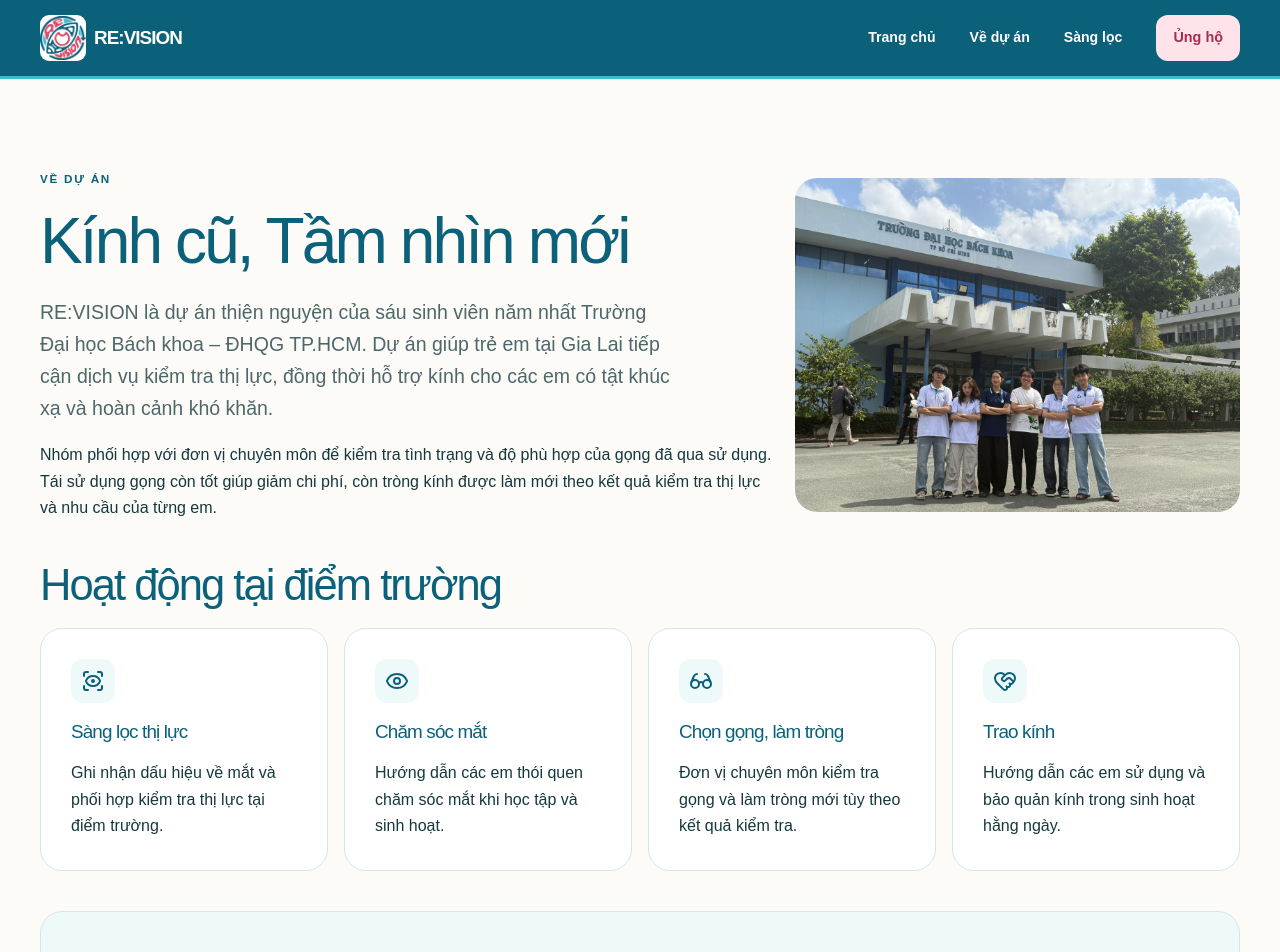
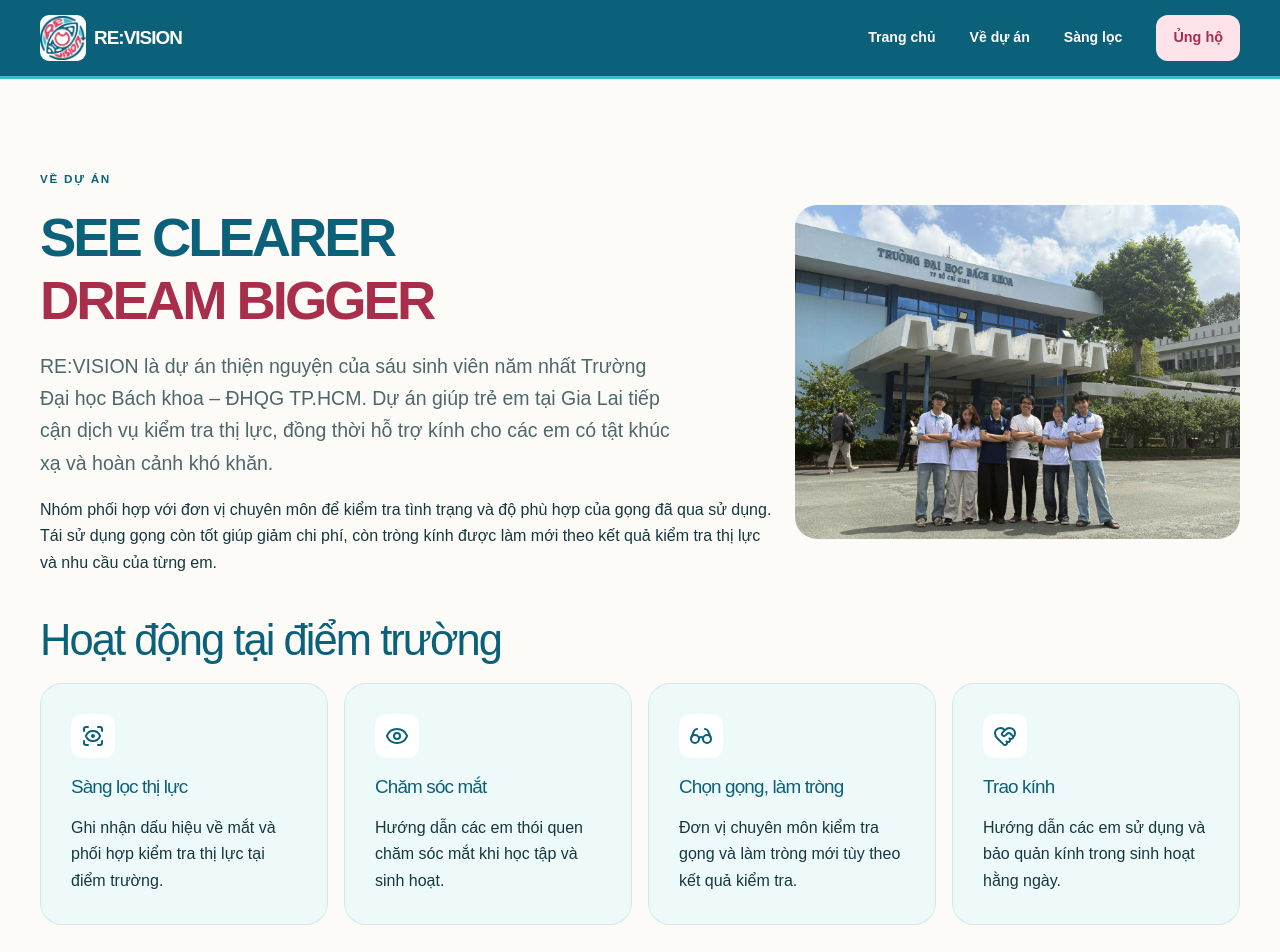
Before and after one commit to LiFuXin6628/OPC_REVISION, a Next.js app in the folder revision-web/: page /about in a window 1280 px wide. Shown: the top 952 px of the page. Built offline with nearby package versions, Linux system fonts and the light colour scheme.

Commit message:
Change slogan + adjust color

```diff
--- a/revision-web/next.config.mjs
+++ b/revision-web/next.config.mjs
@@ -1,3 +1,5 @@
+import { PHASE_DEVELOPMENT_SERVER } from 'next/constants.js';
+
 /** @type {import('next').NextConfig} */
 const config = {
   poweredByHeader: false,
@@ -13,4 +15,7 @@ const config = {
     }];
   },
 };
-export default config;
+export default (phase) => ({
+  ...config,
+  distDir: phase === PHASE_DEVELOPMENT_SERVER ? '.next-dev' : '.next',
+});
--- a/revision-web/src/app/(public)/about/page.tsx
+++ b/revision-web/src/app/(public)/about/page.tsx
@@ -1,3 +1,4 @@
+import { Slogan } from "@/components/public/slogan";
 import Image from "next/image";
 import { Activities } from "@/components/public/campaign";
 import { Action } from "@/components/ui/action";
@@ -10,7 +11,7 @@ export default function About() {
     <section className="split">
       <div className="stack motion-intro">
         <p className="eyebrow">Về dự án</p>
-        <h1 className="page-title">Kính cũ, Tầm nhìn mới</h1>
+        <Slogan />
         <p className="lede">RE:VISION là dự án thiện nguyện của sáu sinh viên năm nhất Trường Đại học Bách khoa – ĐHQG TP.HCM. Dự án giúp trẻ em tại Gia Lai tiếp cận dịch vụ kiểm tra thị lực, đồng thời hỗ trợ kính cho các em có tật khúc xạ và hoàn cảnh khó khăn.</p>
         <p>Nhóm phối hợp với đơn vị chuyên môn để kiểm tra tình trạng và độ phù hợp của gọng đã qua sử dụng. Tái sử dụng gọng còn tốt giúp giảm chi phí, còn tròng kính được làm mới theo kết quả kiểm tra thị lực và nhu cầu của từng em.</p>
       </div>
--- a/revision-web/src/app/(public)/page.tsx
+++ b/revision-web/src/app/(public)/page.tsx
@@ -1,3 +1,4 @@
+import { Slogan } from "@/components/public/slogan";
 import Image from "next/image";
 import { ArrowDownRight, ArrowUpRight, HeartHandshake, MapPin } from "lucide-react";
 import { Action } from "@/components/ui/action";
@@ -9,7 +10,7 @@ export default function Home() {
     <section className="section wrap hero">
       <div className="hero-copy motion-intro">
         <p className="eyebrow"><HeartHandshake aria-hidden="true" /> Dự án thiện nguyện của sinh viên Bách khoa</p>
-        <h1><span>Kính cũ,</span><span>Tầm nhìn mới</span></h1>
+        <Slogan />
       </div>
       <div className="hero-copy motion-intro">
         <p className="lede">RE:VISION giúp trẻ em tại Gia Lai được kiểm tra thị lực, biết cách chăm sóc mắt và có kính phù hợp khi cần.</p>
--- a/revision-web/src/app/globals.css
+++ b/revision-web/src/app/globals.css
@@ -4,7 +4,7 @@
 @tailwind components;
 @tailwind utilities;
 
-:root{--primary:#0b607a;--accent:#40b9cf;--rose:#dc4b6a;--surface:#eef9fa;--vivid:#f60060;--paper:#fcfbf7;--ink:#15383e;--muted:#4e676b;--line:#d8e6e6;--action:#a92e4c;--white:#fff;--radius:22px}
+:root{--primary:#0b607a;--accent:#40b9cf;--rose:#dc4b6a;--surface:#eef9fa;--vivid:#f60060;--paper:#fcfbf7;--ink:#15383e;--muted:#4e676b;--line:#d8e6e6;--action:#a92e4c;--white:#fff;--blush:#fff0f3;--pink-line:#f1c8d2;--aqua:#d8f1f4;--radius:22px}
 *{box-sizing:border-box}
 body{margin:0;background:var(--paper);color:var(--ink);font-family:"Plus Jakarta Sans Variable",sans-serif;font-size:16px;line-height:1.65}
 a{color:inherit;text-decoration:none}
@@ -49,8 +49,14 @@ button:disabled{cursor:wait;opacity:.65}
 .mobile-nav{display:none}
 .hero{display:grid;grid-template-columns:1.4fr 1fr;align-items:end;gap:clamp(18px,3.4vw,44px);padding-block:clamp(32px,5vw,66px) 24px}
 .hero-copy{display:grid;gap:24px}
-.hero h1 span{display:block}
-.hero h1 span:last-child{color:var(--action)}
+.slogan{font-size:clamp(1.85rem,4.25vw,3.7rem);line-height:1.16;letter-spacing:-.055em;font-weight:750;text-wrap:initial}.slogan > span{display:block;white-space:nowrap}.slogan > span:last-child{color:var(--action)}.slogan .slogan-dash{position:absolute;width:1px;height:1px;overflow:hidden;clip-path:inset(50%)}
+.public-pages .cards-grid > .card{background:var(--surface);border-color:var(--line)}
+.public-pages .cards-grid > .card h3{color:var(--primary)}
+.public-pages .cards-grid > .card .card-icon{background:var(--white);color:var(--primary)}
+.public-pages .feature{background:var(--blush);border-color:var(--pink-line)}
+.public-pages .feature h2{color:var(--action)}
+.public-pages .hero{position:relative;isolation:isolate}
+.public-pages .hero::before{content:"";position:absolute;z-index:-1;inset:0 calc((min(1200px,100vw - 48px) - 100vw)/2) 28%;background:var(--surface);pointer-events:none}
 .hero-image{grid-column:1/-1;margin:0;min-width:0}
 .hero-image img{display:block;width:100%;height:auto;border-radius:var(--radius);border:1px solid var(--line);box-shadow:0 12px 24px #0b607a14}
 .hero-image figcaption{display:flex;align-items:center;gap:7px;margin-top:10px;font-size:.82rem;color:var(--muted)}
--- a/revision-web/src/app/layout.tsx
+++ b/revision-web/src/app/layout.tsx
@@ -3,7 +3,7 @@ import { Footer, Header } from "@/components/layout/site-chrome";
 import "./globals.css";
 
 export const metadata: Metadata = {
-  title: { default: "RE:VISION – Kính cũ, Tầm nhìn mới", template: "%s | RE:VISION" },
+  title: { default: "RE:VISION – SEE CLEARER - DREAM BIGGER", template: "%s | RE:VISION" },
   description: "Dự án thiện nguyện hỗ trợ kiểm tra thị lực, chăm sóc mắt và trao kính phù hợp cho trẻ em tại Gia Lai.",
   icons: { icon: "/assets/Logo.png" },
 };
--- a/revision-web/src/components/public/public-motion.tsx
+++ b/revision-web/src/components/public/public-motion.tsx
@@ -62,5 +62,5 @@ export function PublicMotion({ children }: { children: ReactNode }) {
     };
   }, []);
 
-  return <div ref={root}>{children}</div>;
+  return <div ref={root} className="public-pages">{children}</div>;
 }
--- /dev/null
+++ b/revision-web/src/components/public/slogan.tsx
@@ -0,0 +1,7 @@
+export function Slogan() {
+  return <h1 className="slogan">
+    <span>SEE CLEARER</span>
+    <span className="slogan-dash"> - </span>
+    <span>DREAM BIGGER</span>
+  </h1>;
+}
--- /dev/null
+++ b/revision-web/src/types/styles.d.ts
@@ -0,0 +1,2 @@
+// Global stylesheets are loaded by Next.js for their side effects.
+declare module "*.css" {}
--- a/revision-web/tsconfig.json
+++ b/revision-web/tsconfig.json
@@ -29,10 +29,11 @@
     "allowJs": true
   },
   "include": [
-    "next-env.d.ts",
     "**/*.ts",
     "**/*.tsx",
-    ".next/types/**/*.ts"
+    ".next/types/**/*.ts",
+    "next-env.d.ts",
+    ".next-dev/types/**/*.ts"
   ],
   "exclude": [
     "node_modules"
```
Also changed, not shown: 2 other files (tests, documents, lock files or other folders).
